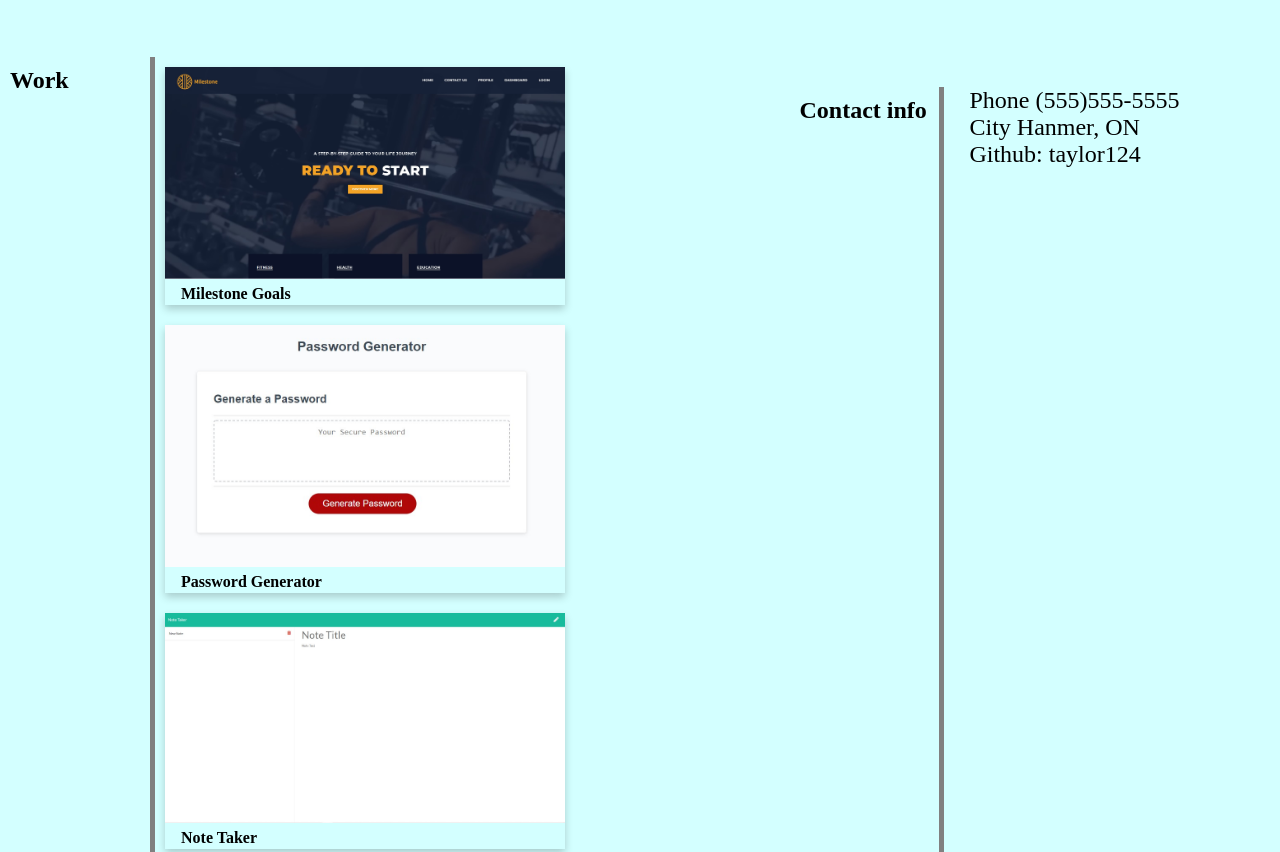
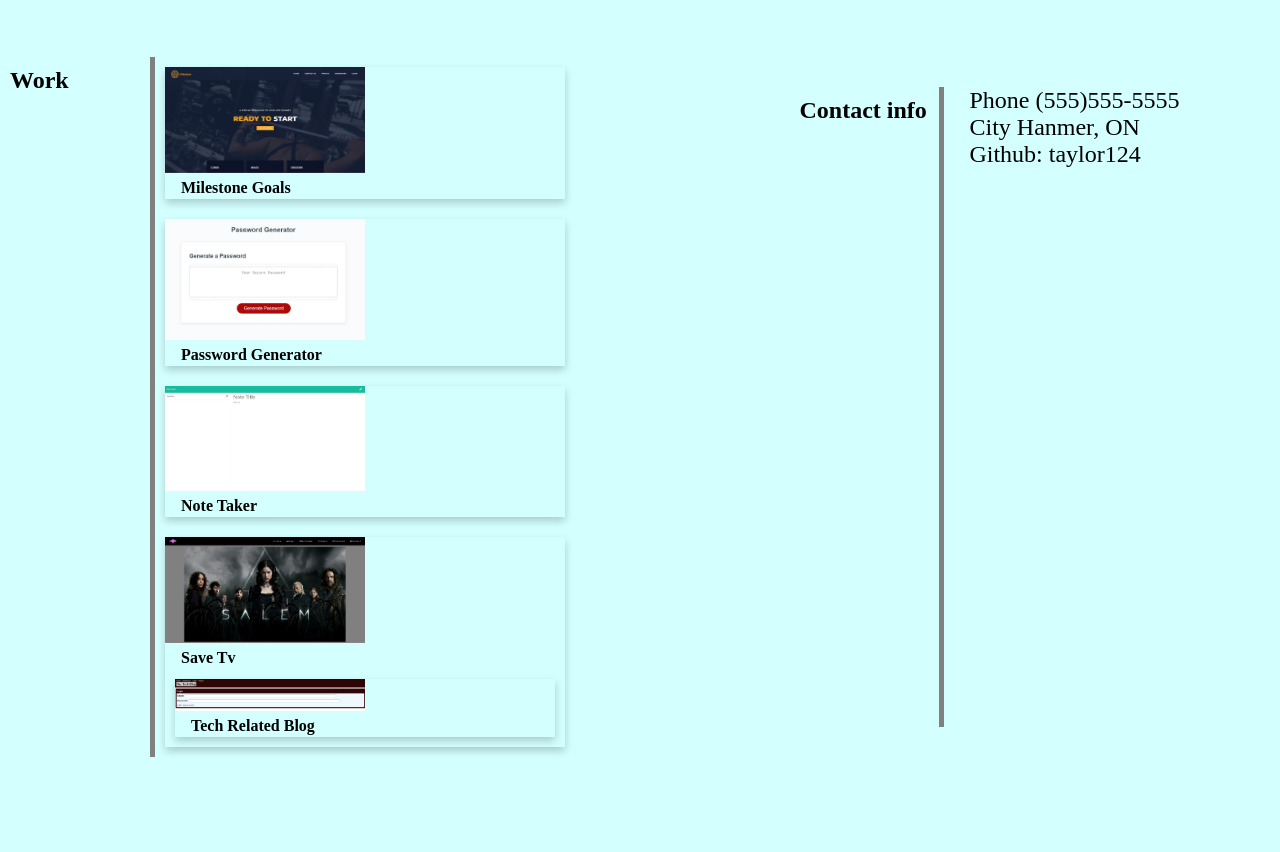
Before and after one commit to taylor124/professional-Portfolio, a plain HTML site: page index.html in a window 1280 px wide. Shown: the part 617-1469 px from the top of the page. After the commit the page ends 1404 px from the top, so only its background shows below. Drawn offline with Linux system fonts and the light colour scheme.

```diff
--- a/index.html
+++ b/index.html
@@ -39,7 +39,7 @@
             <div>
                 <div class="card">
                     <a href="https://milestone-goals.herokuapp.com/">
-                        <img src="./assets/img/Screenshot 2021-03-26 132252.jpg" alt="Avatar" style="width:100%">
+                        <img src="./assets/img/Screenshot 2021-03-26 132252.jpg" alt="Avatar" style="width: 50%">
                         <div class="container">
                             <h4><b>Milestone Goals</b></h4>
                     </a>
@@ -47,7 +47,7 @@
             </div>
             <div class="card">
                 <a href="https://taylor124.github.io/Password-Generator/">
-                    <img src="./assets/img/Screenshot 2021-03-26 144105.jpg" alt="Avatar" style="width:100%">
+                    <img src="./assets/img/Screenshot 2021-03-26 144105.jpg" alt="Avatar" style="width: 50%">
                     <div class="container">
                         <h4><b>Password Generator</b></h4>
                 </a>
@@ -55,7 +55,7 @@
         </div>
         <div class="card">
             <a href="https://peaceful-everglades-47355.herokuapp.com/notes">
-                <img src="./assets/img/Screenshot 2021-03-26 145244.jpg" alt="Avatar" style="width:100%">
+                <img src="./assets/img/Screenshot 2021-03-26 145244.jpg" alt="Avatar" style="width: 50%">
                 <div class="container">
                     <h4><b>Note Taker</b></h4>
             </a>
@@ -63,14 +63,14 @@
         </div>
         <div class="card">
             <a href="https://utbootcampgroup2.github.io/SaveTV/">
-                <img src="./assets/img/Screenshot 2021-03-26 145404.jpg" alt="Avatar" style="width:100%">
+                <img src="./assets/img/Screenshot 2021-03-26 145404.jpg" alt="Avatar" style="width: 50%">
                 <div class="container">
                     <h4><b>Save Tv</b></h4>
             </a>
         </div>
         <div class="card">
             <a href="https://github.com/taylor124/tech_related_blog">
-                <img src="./assets/img/Screenshot 2021-03-28 150124.jpg" alt="Avatar" style="width:100%">
+                <img src="./assets/img/Screenshot 2021-03-28 150124.jpg" alt="Avatar" style="width: 50%">
                 <div class="container">
                     <h4><b>Tech Related Blog</b></h4>
             </a>
```
